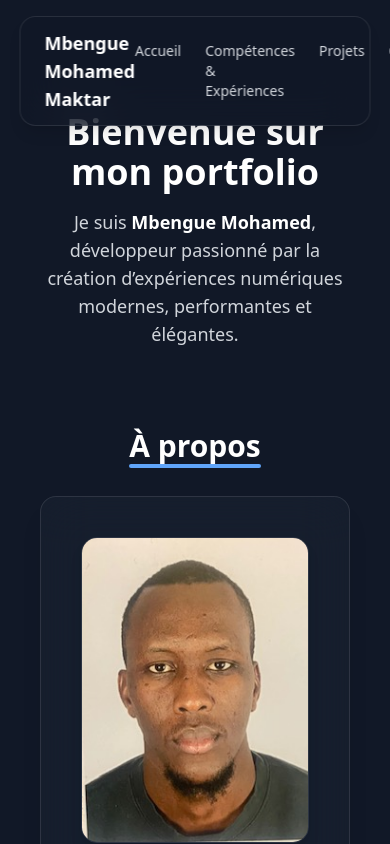
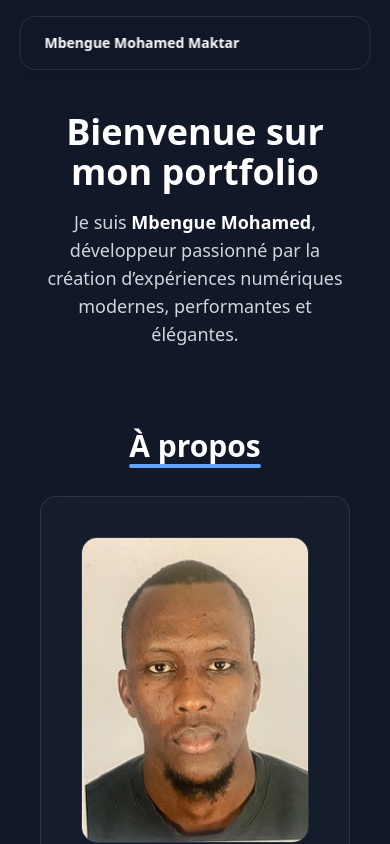
Before and after one commit to Mohamed-Makhtar-Mbengue/portfolio, a Next.js app: page / in a window 390 px wide. Shown: the top 844 px of the page. Built offline with nearby package versions, Linux system fonts and the light colour scheme.

Commit message:
Fix responsive navbar

```diff
--- a/components/Navbar.tsx
+++ b/components/Navbar.tsx
@@ -1,8 +1,18 @@
 "use client";
 
+import { useState } from "react";
 import Link from "next/link";
 
 export default function Navbar() {
+  const [open, setOpen] = useState(false);
+
+  const links = [
+    { label: "Accueil", href: "/" },
+    { label: "Compétences & Expériences", href: "/competences-experiences" },
+    { label: "Projets", href: "/projects" },
+    { label: "Contact", href: "/contact" },
+  ];
+
   return (
     <nav
       className="
@@ -17,16 +27,23 @@ export default function Navbar() {
       "
     >
       {/* Branding */}
-      <h1 className="text-lg font-semibold text-white">Mbengue Mohamed Maktar</h1>
+      <h1 className="text-sm md:text-lg font-semibold text-white">
+        Mbengue Mohamed Maktar
+      </h1>
 
-      {/* Navigation */}
-      <div className="flex gap-6 text-sm">
-        {[
-          { label: "Accueil", href: "/" },
-          { label: "Compétences & Expériences", href: "/competences-experiences" },
-          { label: "Projets", href: "/projects" },
-          { label: "Contact", href: "/contact" },
-        ].map((item) => (
+
+      <button
+        className="md:hidden text-white"
+        onClick={() => setOpen(!open)}
+      >
+        <svg width="28" height="28" fill="currentColor">
+          <path d="M4 7h20M4 14h20M4 21h20" />
+        </svg>
+      </button>
+
+      {/* Desktop menu */}
+      <div className="hidden md:flex gap-6 text-sm">
+        {links.map((item) => (
           <Link
             key={item.href}
             href={item.href}
@@ -46,6 +63,29 @@ export default function Navbar() {
           </Link>
         ))}
       </div>
+
+      {/* Mobile dropdown */}
+      {open && (
+        <div
+          className="
+            absolute top-full mt-3 left-0 w-full
+            bg-gray-900/90 backdrop-blur-xl
+            border border-white/10 rounded-xl
+            flex flex-col gap-4 p-4 md:hidden
+          "
+        >
+          {links.map((item) => (
+            <Link
+              key={item.href}
+              href={item.href}
+              onClick={() => setOpen(false)}
+              className="text-gray-300 font-medium hover:text-white transition"
+            >
+              {item.label}
+            </Link>
+          ))}
+        </div>
+      )}
     </nav>
   );
 }
```
